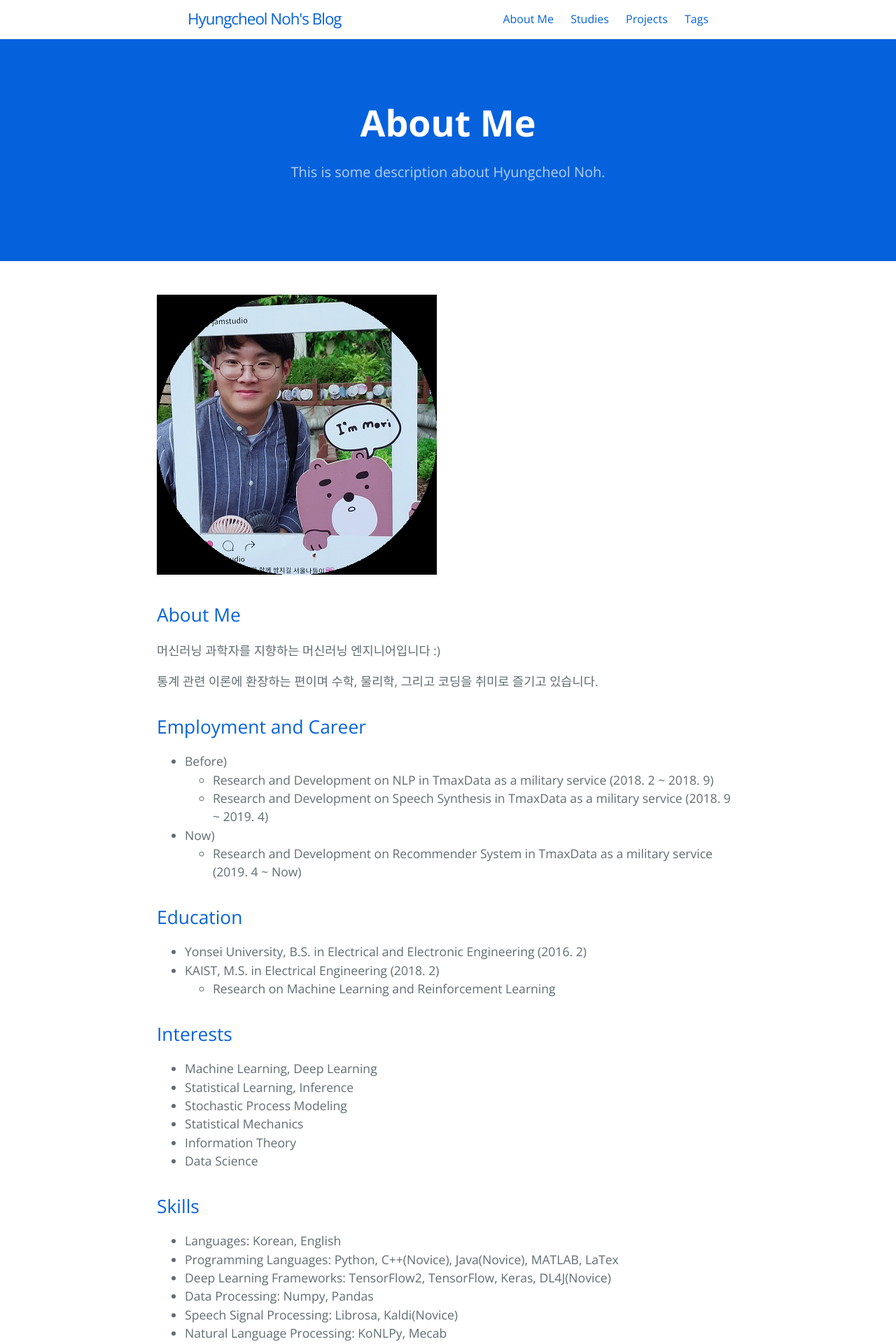
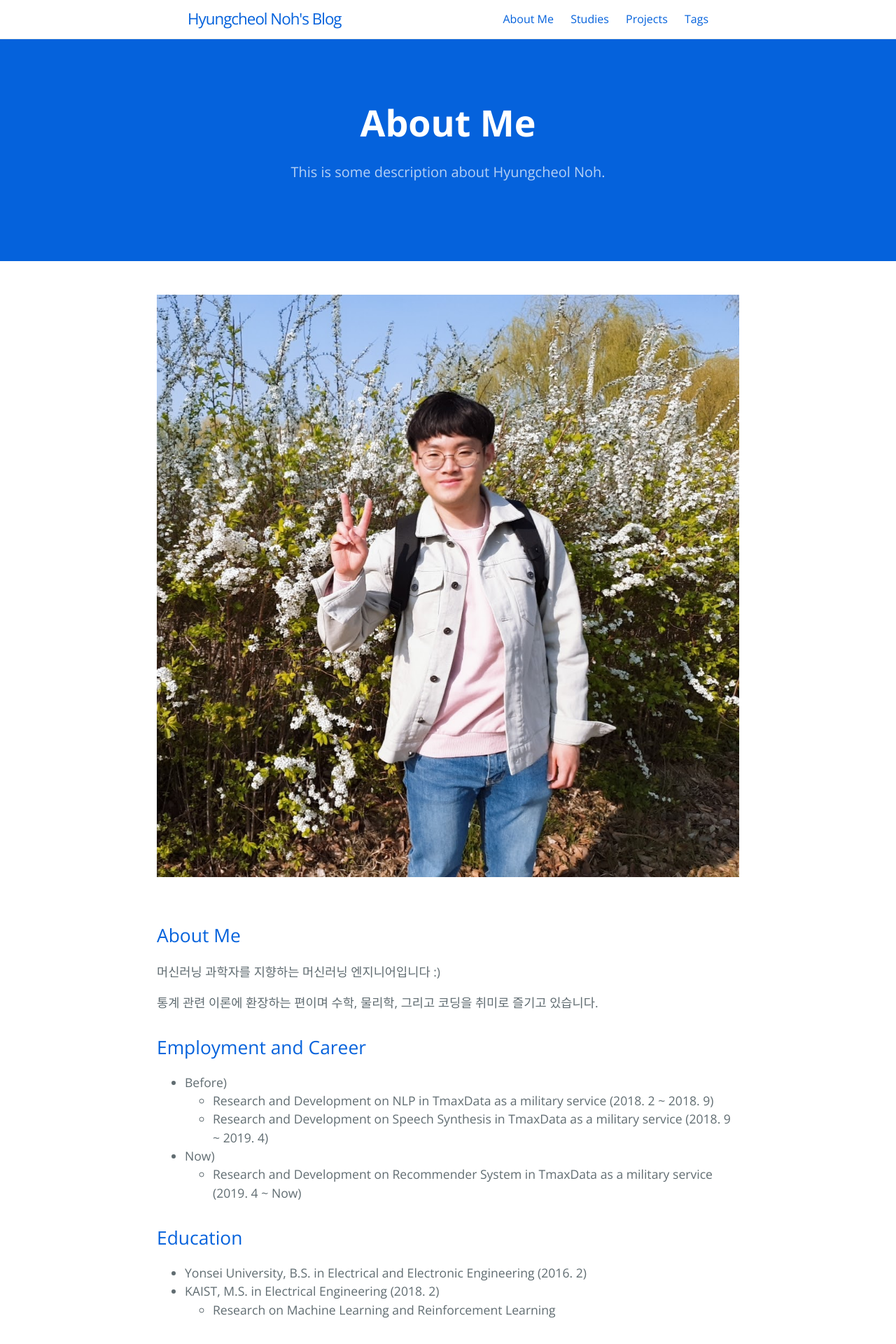
Before and after one commit to hcnoh/hcnoh.github.io, a Jekyll site: the page built from about.md, in a window 1280 px wide. Shown: the top 1920 px of the page at 70% size. Built offline with Jekyll 4.4.1, drawn with Linux system fonts in a browser that asks for light colours.

Commit message:
modifieda the about page.

```diff
--- a/_layouts/about.html
+++ b/_layouts/about.html
@@ -4,9 +4,9 @@ layout: default
 
 <div>
 
-  <!-- <img itemprop="image" class="img-rounded" src="/assets/img/blog-author.png" alt="Hyungcheol Noh" aligh="center">
+  <img itemprop="image" class="img-rounded" src="/assets/img/blog-author-02.jpg" alt="Hyungcheol Noh" aligh="center">
   <br>
-  <br> -->
+  <br>
 
   {{ content }}
   <hr size="3" noshade>
--- a/about.md
+++ b/about.md
@@ -4,8 +4,6 @@ title: About Me
 tagline: This is some description about Hyungcheol Noh.
 permalink: /about
 ---
-
-![](/assets/img/about/about_2020-03-01-22-44-36.png)
 
 ## About Me
 머신러닝 과학자를 지향하는 머신러닝 엔지니어입니다 :)
```
Also changed, not shown: assets/img/blog-author-01.png (renamed from assets/img/blog-author.png), assets/img/blog-author-02.jpg (added).
